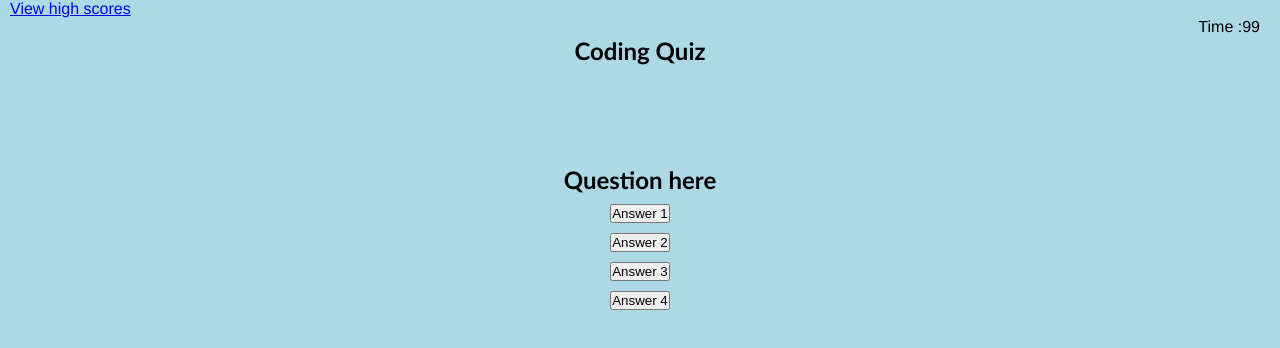
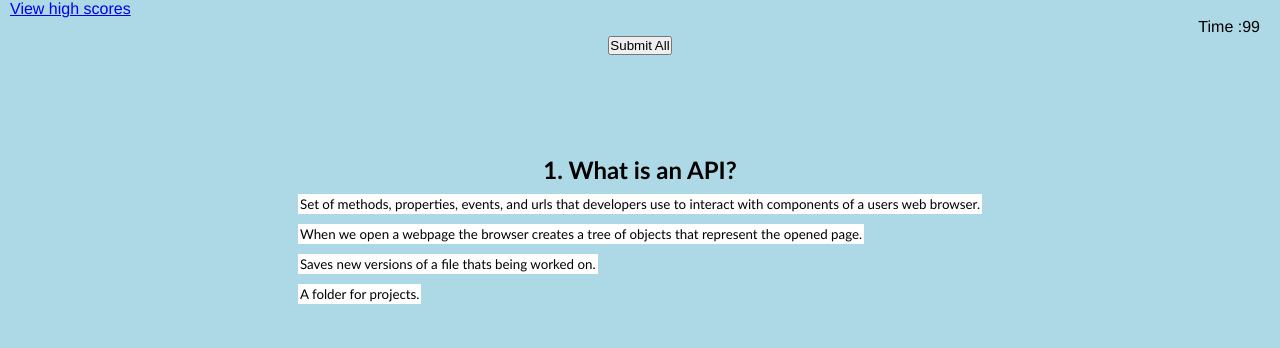
Before and after one commit to zoeedge16/class-quiz, a plain HTML site: page index.html in a window 1280 px wide. Both pictures are taken after a click on the element "Start". Drawn offline with Linux system fonts and the light colour scheme.

Commit message:
added the questions to the quiz section

```diff
--- a/assets/css/style.css
+++ b/assets/css/style.css
@@ -51,9 +51,29 @@ a {
     display: flex;
     justify-content: center;
     margin: 10px 0px 0px 0px;
+    background-color: white;
+    font-family: 'Gill Sans', 'Gill Sans MT', Calibri, 'Trebuchet MS', sans-serif;
+    border-radius: 5;
+    border: 2px solid white;
+    cursor: pointer;
+    transition: all 0.2;
+}
+
+.btn:hover {
+    background-color: black;
+    color: white;
+
 }
 
 #next-btn {
     margin: 20px 0px 0px 0px;
     display: none;
 }
+
+.correct {
+    background-color: green;
+}
+
+.incorrect {
+    background-color: red;
+}
--- a/assets/js/sript.js
+++ b/assets/js/sript.js
@@ -1,6 +1,6 @@
 // variables for switching between screens
 var startBtn = document.querySelector('#start-btn');
-var answerBtn = document.querySelector('#question');
+var answerBtn = document.querySelector('.submit-all');
 var submitBtn = document.querySelector('.submit');
 var startEl = document.querySelector('#start');
 var quizEl = document.querySelector('#quiz');
@@ -19,9 +19,6 @@ var secondsLeft = 100;
 // var questionTwoEl = document.querySelector('#two')
 // var questionThreeEl = document.querySelector('#three')
 // var questionFourEl = document.querySelector('#four')
-var currentIndexQuestion = 0;
-// score will probably = time
-var score = 0;
 
 // the eventLiteners that allow the switch between start, quiz, and end.
 startBtn.addEventListener ('click', function () {
@@ -44,8 +41,8 @@ submitBtn.addEventListener ('click', function () {
 
 // making the timer
 
-startBtn.addEventListener ('click', function() {
-    const downloadTimer = setInterval(
+startBtn.addEventListener ('click', function timer() {
+    var downloadTimer = setInterval(
         () => {
             if (secondsLeft <= 0) {
             clearInterval(downloadTimer);
@@ -58,55 +55,127 @@ startBtn.addEventListener ('click', function() {
 
 });
 
-// the eventListeners that take you from question to question
-// score will probably = time
-
-var questions = [
+// quiz questions
+const questions = [
     {
         question: ' What is an API? ',
         answers: [
-            {text: 'Set of methods, properties, events, and urls that developers use to interact with components of a users web browser.', correcrt: true},
-            {text: 'When we open a webpage the browser creates a tree of objects that represent the opened page.', correcrt: false},
-            {text: 'Saves new versions of a file thats being worked on.', correcrt: false},
-            {text: 'A folder for projects.', correcrt: false},
+            {text: 'Set of methods, properties, events, and urls that developers use to interact with components of a users web browser.', correct: true},
+            {text: 'When we open a webpage the browser creates a tree of objects that represent the opened page.', correct: false},
+            {text: 'Saves new versions of a file thats being worked on.', correct: false},
+            {text: 'A folder for projects.', correct: false},
         ]
     },
     {
         question: ' What is a DOM? ',
         answers: [
-            {text: 'Indicates how much space we want around the outside of an element.', correcrt: false},
-            {text: 'When we open a webpage the browser creates a tree of objects that represent the opened page.', correcrt: true},
-            {text: 'Adds spacing around the content inside an element.', correcrt: false},
-            {text: 'Specifies the location of the external source.', correcrt: false},
+            {text: 'Indicates how much space we want around the outside of an element.', correct: false},
+            {text: 'When we open a webpage the browser creates a tree of objects that represent the opened page.', correct: true},
+            {text: 'Adds spacing around the content inside an element.', correct: false},
+            {text: 'Specifies the location of the external source.', correct: false},
         ]
     },
     {
-        question: ' What is an API? ',
+        question: ' True or False: An "if" statement allows you to efficently write a loop that needs to be executed a specific number of times. ',
         answers: [
-            {text: 'Set of methods, properties, events, and urls that developers use to interact with components of a users web browser.', correcrt: true},
-            {text: 'When we open a webpage the browser creates a tree of objects that represent the opened page.', correcrt: false},
-            {text: 'Saves new versions of a file thats being worked on.', correcrt: false},
-            {text: 'A folder for projects.', correcrt: false},
+            {text: 'True', correct: false},
+            {text: 'False', correct: true},
         ]
     },
     {
-        question: ' What is an API? ',
+        question: ' What kind of response cycle do we typically use on a webpage? ',
         answers: [
-            {text: 'Set of methods, properties, events, and urls that developers use to interact with components of a users web browser.', correcrt: true},
-            {text: 'When we open a webpage the browser creates a tree of objects that represent the opened page.', correcrt: false},
-            {text: 'Saves new versions of a file thats being worked on.', correcrt: false},
-            {text: 'A folder for projects.', correcrt: false},
+            {text: 'Recommend response cycle', correct: false},
+            {text: 'Relate response cycle', correct: false},
+            {text: 'Request response cycle', correct: true},
+            {text: 'Click response cycle', correct: false},
         ]
     }
 ];
 
+// quiz section variables
+var questionEl = document.querySelector('.question')
+var answerBtn = document.querySelector('#answer');
+var nextBtn = document.querySelector('#next-btn');
+let currentIndexQuestion = 0;
+// score will probably = time
+let score = 0;
+
+
+// this function allows us to add the questions and answers to the webpage
 function startQuiz(){
     currentIndexQuestion = 0;
     score = 0;
-    submitButton.innerHTML = "Submit";
+    nextBtn.innerHTML = "Next";
     showQuestion();
 };
 
+
+// this function calls on the var questions and answers in order to have them show when we call start quiz.
 function showQuestion(){
-    var currentQuestion = questions
+    resetState();
+    let currentQuestion = questions[currentIndexQuestion];
+    // do + time maybe?
+    let questionNum = currentIndexQuestion + 1;
+    questionEl.innerHTML = questionNum + '. ' + currentQuestion.question;
+
+    currentQuestion.answers.forEach( answer => {
+        const button = document.createElement('button');
+        button.innerHTML = answer.text;
+        button.classList.add('btn');
+        answerBtn.appendChild(button);
+        if(answer.correct) {
+            button.dataset.correct = answer.correct;
+        }
+        button.addEventListener('click', selectAnswer)
+    });
+};
+
+// this function removes the answer 1 - 4 buttons on the html sheet
+function resetState() {
+    nextBtn.style.display = 'none';
+    while (answerBtn.firstChild){
+        answerBtn.removeChild(answerBtn.firstChild);
+    }
 }
+
+// this function allows for the selection of the correct answer.
+function selectAnswer(e){
+    var selectedBtn = e.target;
+    var isCorrect = selectedBtn.dataset.correct === 'true';
+    if (isCorrect) {
+        selectedBtn.classList.add('correct');
+    } else {
+        selectedBtn.classList.add('incorrect');
+    }
+    Array.from(answerBtn.children).forEach(button => {
+        if(button.dataset.correct === 'true') {
+            button.classList.add('correct');
+        }
+        button.disabled = 'true'
+    });
+    nextBtn.style.display = 'block';
+};
+
+// this function will show the score
+function showScore() {
+    resetState();
+    submitBtn.innerHTML = "Highscores";
+}
+
+// this function allows you to click from question to question
+function handleNextButton() {
+    currentIndexQuestion++;
+    if (currentIndexQuestion < questions.length) {
+        showQuestion();
+    } else {
+        showScore();
+    }
+}
+
+nextBtn.addEventListener( 'click', () => {
+    if(currentIndexQuestion < questions.length) {
+        handleNextButton()
+    }
+})
+startQuiz();
--- a/index.html
+++ b/index.html
@@ -16,14 +16,15 @@
 </header>
 
 <body>
+    <main>
         <section id = 'start'>
             <h2 id = 'start-btn'> Start </h2>
         </section>
         <section id = 'quiz'>
-        <h1> Coding Quiz </h1>
+            <button class = "submit-all"> Submit All </button>
             <div class = 'coding-quiz'>
-            <h2 id = 'question'> Question here </h2>
-            <div>
+                <h2 class = 'question'> Question here </h2>
+                <div id = 'answer'>
                     <button class = 'btn'> Answer 1</button>
                     <button class = 'btn'> Answer 2</button>
                     <button class = 'btn'> Answer 3</button>
@@ -37,4 +38,5 @@
         </section>
 
         <script src = '/assets/js/sript.js'></script>
+    </main>
 </body>
```
Lines whose indentation alone changed are shown as unchanged.
